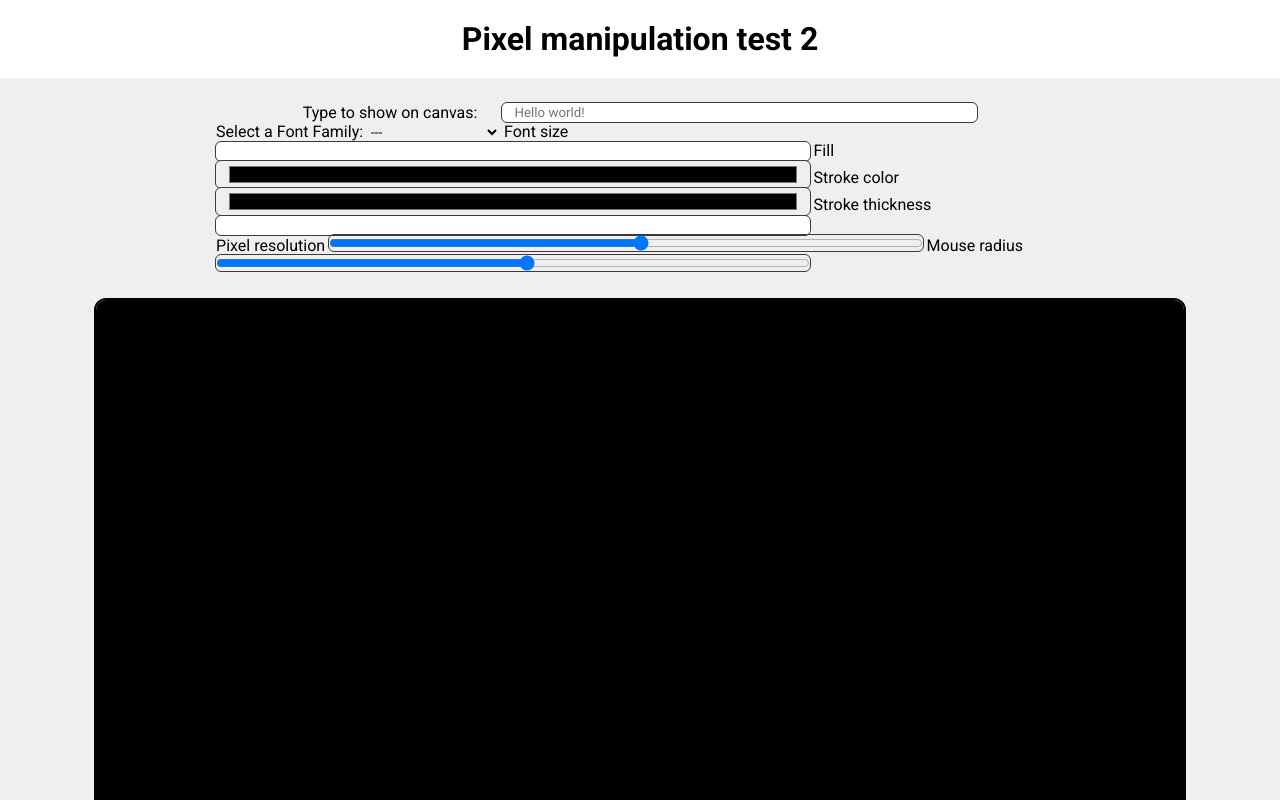
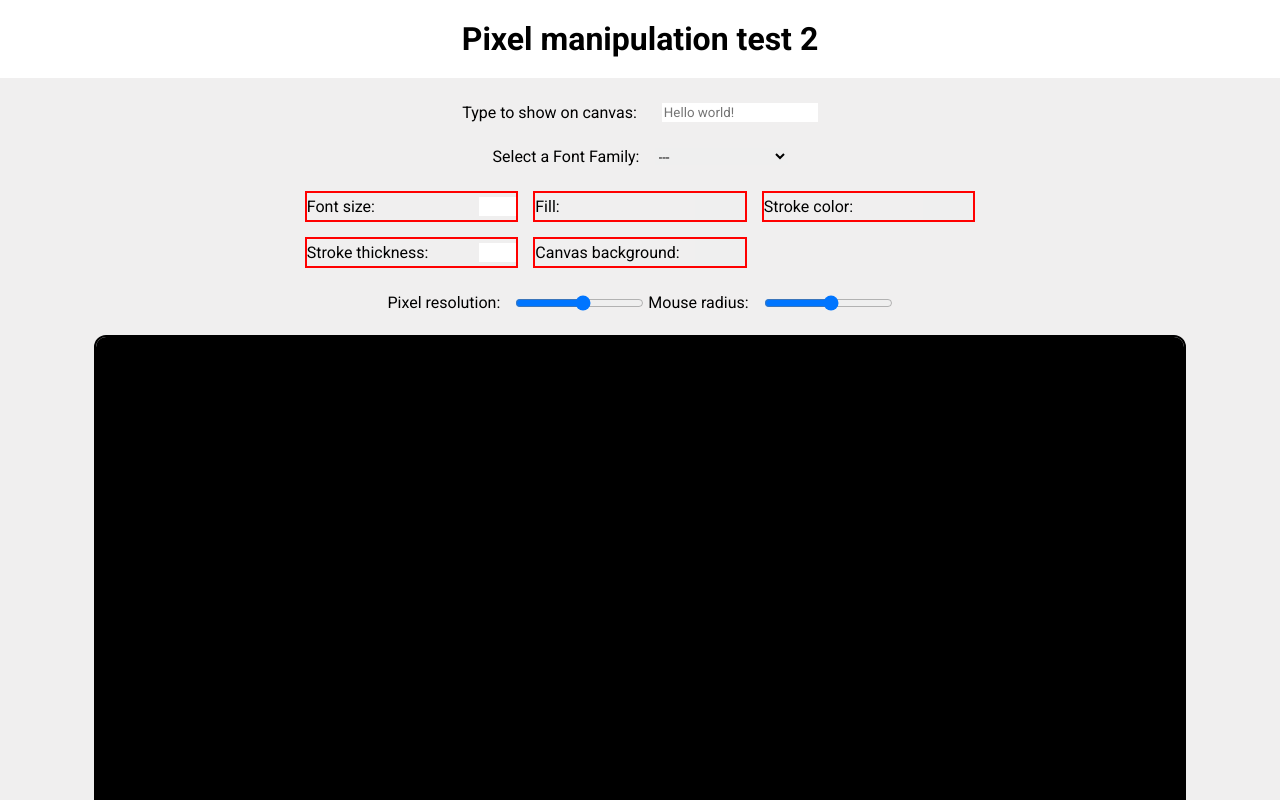
Before and after one commit to LePhenix47/Pixel-manipulation-test-2_Younes-Lahouiti, a website built with webpack: page index.html in a window 1280 px wide. Shown: the top 800 px of the page. Built offline with nearby package versions, Linux system fonts and the light colour scheme.

Commit message:
Addition of style for the controls

```diff
--- a/index.html
+++ b/index.html
@@ -52,8 +52,7 @@
                 <input type="text" id="text" class="index__input" placeholder="Hello world!">
             </form>
 
-            <div class="index__input-controls">
-                <label for="font-family">Select a Font Family:</label>
+            <label class="index__label" for="font-family">Select a Font Family:
                 <select class="index__select" id="font-family">
                     <option class="index__option" value="">---</option>
                     <option class="index__option" value="Arial">Arial</option>
@@ -74,29 +73,44 @@
                     <option class="index__option" value="Trebuchet MS">Trebuchet MS</option>
                     <option class="index__option" value="Impact">Impact</option>
                 </select>
+            </label>
+            <div class="index__input-controls">
 
-                <label for="font-size">Font size</label>
-                <input type="number" id="font-size" class="index__input" min="1" max="128" step="1" />
+                <label class="index__label" for="font-size">Font size:
+                    <input type="number" id="font-size" class="index__input index__input--number" min="1" max="128"
+                        step="1" />
+                </label>
 
 
-                <label for="font-fill">Fill</label>
-                <input type="color" id="font-fill" class="index__input" />
+                <label class="index__label" for="font-fill">Fill:
+                    <input type="color" id="font-fill" class="index__input index__input--color" value="#ffffff" />
+                </label>
 
 
-                <label for="font-stroke">Stroke color</label>
-                <input type="color" id="font-stroke" class="index__input" />
+                <label class="index__label" for="font-stroke">Stroke color:
+                    <input type="color" id="font-stroke" class="index__input index__input--color" value="#000000" />
+                </label>
 
-                <label for="font-stroke-thickness">Stroke thickness</label>
-                <input type="number" id="font-stroke-thickness" class="index__input" min="1" max="128" step="1" />
+                <label class="index__label" for="font-stroke-thickness">Stroke thickness:
+                    <input type="number" id="font-stroke-thickness" class="index__input index__input--number" min="0"
+                        max="128" step="1" />
+                </label>
+
+                <label class="index__label" for="canvas-background">Canvas background:
+                    <input type="color" id="canvas-background" class="index__input index__input--color"
+                        value="#000000" />
+                </label>
 
             </div>
 
             <div class="index__range-controls">
-                <label for="pixel-resolution">Pixel resolution</label>
-                <input type="range" id="pixel-resolution" class="index__input" min="1" max="20" step="1" />
+                <label class="index__label" for="pixel-resolution">Pixel resolution:
+                    <input type="range" id="pixel-resolution" class="index__input" min="1" max="20" step="1" />
+                </label>
 
-                <label for="mouse-radius">Mouse radius</label>
-                <input type="range" id="mouse-radius" class="index__input" min="1" max="20" step="1" />
+                <label class="index__label" for="mouse-radius">Mouse radius:
+                    <input type="range" id="mouse-radius" class="index__input" min="1" max="20" step="1" />
+                </label>
             </div>
         </section>
         <section class="index__container">
--- a/src/sass/pages/_index.scss
+++ b/src/sass/pages/_index.scss
@@ -12,10 +12,22 @@
 
     padding-block: 25px;
 
+    &__controls {
+        margin: auto;
+        width: 80%;
+
+        @include center-flex-column(25px);
+    }
+
+    &__input-controls {
+        @include grid(2, 3, 15px);
+
+        & label {
+            border: 2px solid red;
+        }
+    }
+
     &__form {
-        width: 80%;
-        margin: auto;
-
         @include center-flex(25px);
 
         @include mobile-only {
@@ -23,22 +35,35 @@
         }
     }
 
-    &__label {}
+    &__label {
+        display: inline-flex;
+
+        justify-content: space-between;
+        align-items: center;
+        gap: 15px;
+    }
 
     &__input {
         --border-color: rgb(59, 59, 59);
 
-        outline: 1px solid var(--border-color);
-
-        padding: 0px 10px;
-        border-radius: 5px;
-
-        min-width: 70%;
-
         &:focus {
             outline: 2px solid var(--border-color);
         }
+
+        &--number {
+            @include input-number-style;
+        }
+
+        &--color {
+            @include input-color-style;
+        }
+
+        &--range {}
     }
+
+    &__select {}
+
+    &__options {}
 
 
     &__container {
--- a/src/sass/utils/_mixins.scss
+++ b/src/sass/utils/_mixins.scss
@@ -184,3 +184,32 @@
         &:hover {}
     }
 }
+
+@mixin input-color-style {
+
+    &::-webkit-color-swatch {
+        display: none;
+    }
+}
+
+@mixin input-number-style {
+
+    /*
+    Ignore the warning, we need to use only this
+    property to remove the native increment-decrement buttons
+    of the input type number on Mozilla Firefox
+    */
+    -moz-appearance: textfield;
+
+    &::-webkit-inner-spin-button {
+        -webkit-appearance: none;
+        -moz-appearance: textfield;
+        appearance: none;
+    }
+
+    &::-webkit-outer-spin-button {
+        -webkit-appearance: none;
+        -moz-appearance: textfield;
+        appearance: none;
+    }
+}
```
Also changed, not shown: dist/style.css.
